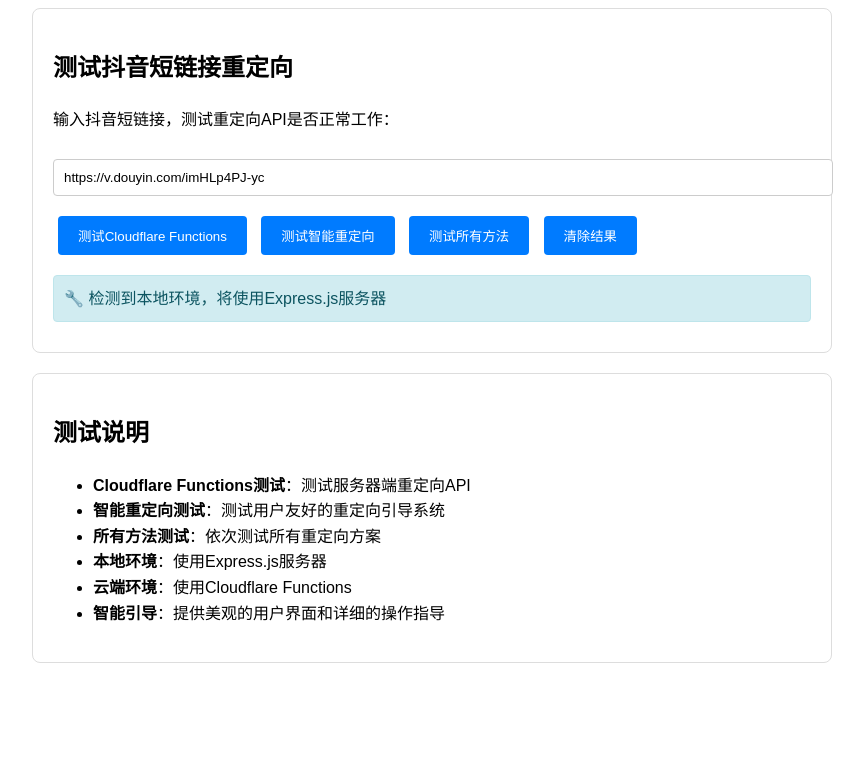
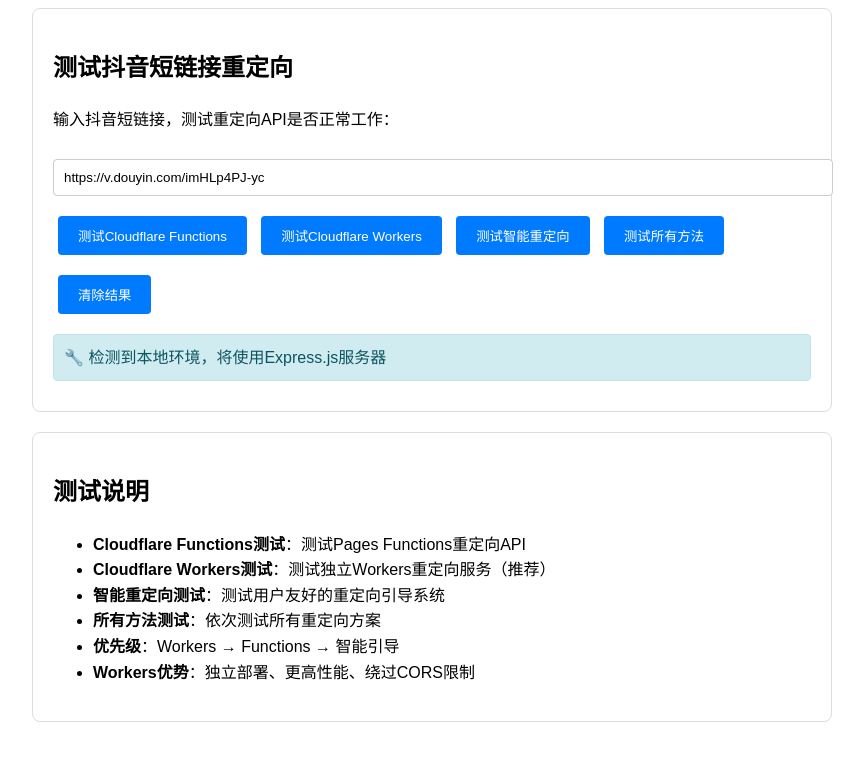
Before and after one commit to 42419/fuckdouyin, a website: page test-redirect.html in a window 1280 px wide. Shown: the part 106-866 px from the top of the page, without its empty margins (208-1072 px from the left). Before the commit the page ends 809 px from the top, so only its background shows below. Drawn offline with Linux system fonts and the light colour scheme.

Commit message:
集成Cloudflare Workers重定向服务

```diff
--- a/test-redirect.html
+++ b/test-redirect.html
@@ -72,6 +72,7 @@
                value="https://v.douyin.com/imHLp4PJ-yc">
 
         <button class="test-button" onclick="testRedirect()">测试Cloudflare Functions</button>
+        <button class="test-button" onclick="testWorkers()">测试Cloudflare Workers</button>
         <button class="test-button" onclick="testSmartRedirect()">测试智能重定向</button>
         <button class="test-button" onclick="testAll()">测试所有方法</button>
         <button class="test-button" onclick="clearResults()">清除结果</button>
@@ -82,12 +83,12 @@
     <div class="test-section">
         <h2>测试说明</h2>
         <ul>
-            <li><strong>Cloudflare Functions测试</strong>：测试服务器端重定向API</li>
+            <li><strong>Cloudflare Functions测试</strong>：测试Pages Functions重定向API</li>
+            <li><strong>Cloudflare Workers测试</strong>：测试独立Workers重定向服务（推荐）</li>
             <li><strong>智能重定向测试</strong>：测试用户友好的重定向引导系统</li>
             <li><strong>所有方法测试</strong>：依次测试所有重定向方案</li>
-            <li><strong>本地环境</strong>：使用Express.js服务器</li>
-            <li><strong>云端环境</strong>：使用Cloudflare Functions</li>
-            <li><strong>智能引导</strong>：提供美观的用户界面和详细的操作指导</li>
+            <li><strong>优先级</strong>：Workers → Functions → 智能引导</li>
+            <li><strong>Workers优势</strong>：独立部署、更高性能、绕过CORS限制</li>
         </ul>
     </div>
 
@@ -293,6 +294,77 @@
                 });
         }
 
+        function testWorkers() {
+            const shortLink = document.getElementById('shortLinkInput').value.trim();
+            const resultsDiv = document.getElementById('testResults');
+
+            if (!shortLink) {
+                showResult('请输入短链接', 'error');
+                return;
+            }
+
+            showResult('正在测试Cloudflare Workers...', 'info');
+
+            const WORKER_ENDPOINT = 'https://redirect-expander.liyunfei.eu.org/expand';
+            const apiUrl = `${WORKER_ENDPOINT}?url=${encodeURIComponent(shortLink)}`;
+
+            fetch(apiUrl, {
+                method: 'GET',
+                headers: {
+                    'Content-Type': 'application/json',
+                    'Accept': 'application/json'
+                },
+                mode: 'cors',
+                credentials: 'omit'
+            })
+            .then(async response => {
+                console.log('Cloudflare Workers响应状态:', response.status);
+                let data;
+                const text = await response.text();
+                try {
+                    data = JSON.parse(text);
+                } catch (e) {
+                    data = { error: '非JSON响应', raw: text.slice(0, 200) };
+                }
+                return { response, data };
+            })
+            .then(({ response, data }) => {
+                console.log('Cloudflare Workers响应数据:', data);
+
+                let resultText = `Cloudflare Workers响应状态: ${response.status}\n`;
+                resultText += `响应数据: ${JSON.stringify(data, null, 2)}\n\n`;
+
+                if (data.success === true && data.url) {
+                    resultText += `✅ Cloudflare Workers重定向成功！\n`;
+                    resultText += `原始链接: ${shortLink}\n`;
+                    resultText += `重定向链接: ${data.url}\n`;
+                    resultText += `使用方法: ${data.method}`;
+                    showResult(resultText, 'success');
+                } else if (data.method === 'user_guidance_needed') {
+                    resultText += `⚠️ Workers检测到需要用户引导\n`;
+                    resultText += `消息: ${data.message || '无'}\n`;
+                    resultText += `建议: 使用智能重定向处理器进行用户引导`;
+                    showResult(resultText, 'info');
+                } else if (data.error) {
+                    resultText += `❌ Workers返回错误: ${data.error}`;
+                    showResult(resultText, 'error');
+                } else {
+                    resultText += `❓ Workers未知响应格式`;
+                    showResult(resultText, 'error');
+                }
+            })
+            .catch(error => {
+                console.error('Cloudflare Workers请求错误:', error);
+                let resultText = `❌ Cloudflare Workers请求失败: ${error && error.message ? error.message : String(error)}\n\n`;
+                resultText += `可能的原因:\n`;
+                resultText += `1. Workers服务不可用\n`;
+                resultText += `2. 网络连接问题\n`;
+                resultText += `3. CORS策略限制\n`;
+                resultText += `4. Workers配置错误`;
+                showResult(resultText, 'error');
+            });
+        }
+
         function testSmartRedirect() {
             const shortLink = document.getElementById('shortLinkInput').value.trim();
 
@@ -329,14 +401,20 @@
 
             showResult('开始测试所有方法...', 'info');
 
-            // 先测试Cloudflare Functions
-            testRedirect();
+            // 先测试Cloudflare Workers（优先级最高）
+            testWorkers();
 
-            // 延迟3秒后测试智能重定向
+            // 延迟2秒后测试Cloudflare Functions
+            setTimeout(() => {
+                showResult('Cloudflare Workers测试完成，开始测试Cloudflare Functions...', 'info');
+                testRedirect();
+            }, 2000);
+
+            // 延迟4秒后测试智能重定向
             setTimeout(() => {
                 showResult('Cloudflare Functions测试完成，开始测试智能重定向...', 'info');
                 testSmartRedirect();
-            }, 3000);
+            }, 4000);
         }
 
         function clearResults() {
```
Also changed, not shown: assets/js/script.js (+62 -10 lines).
